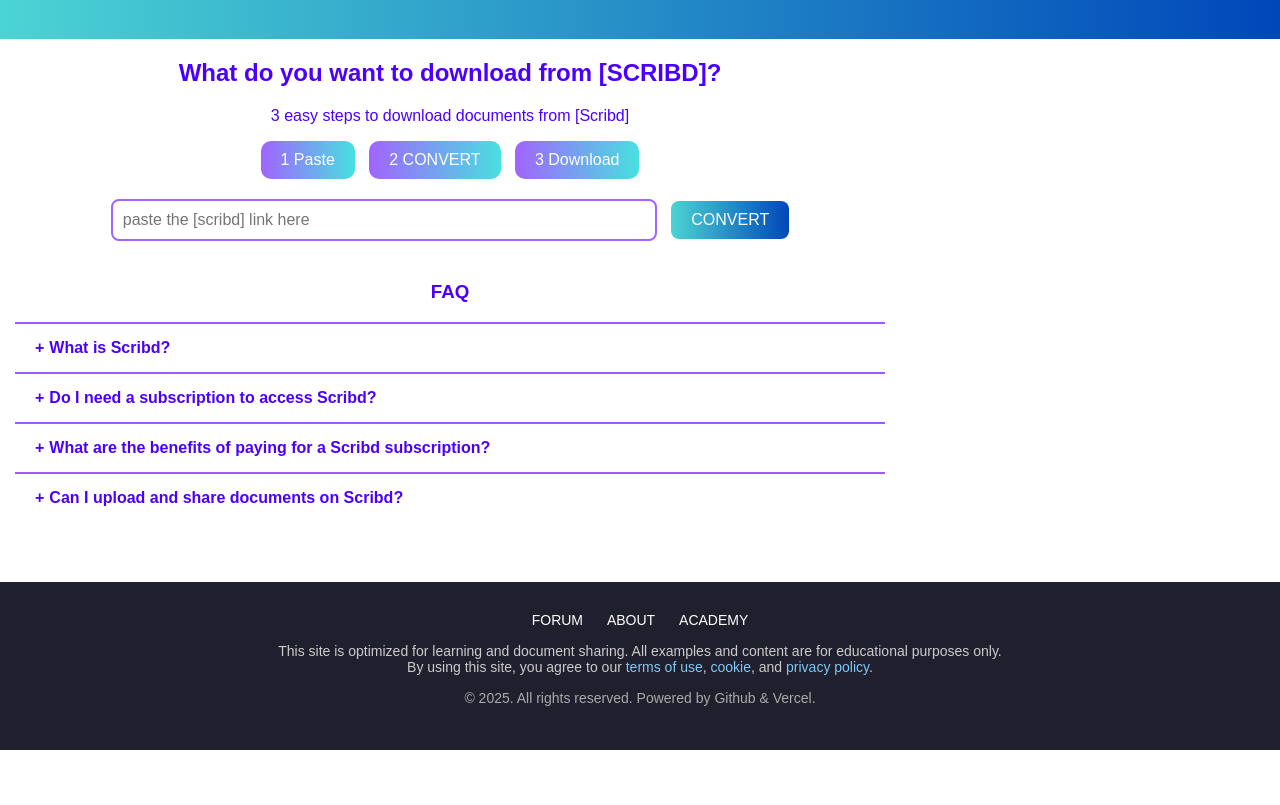
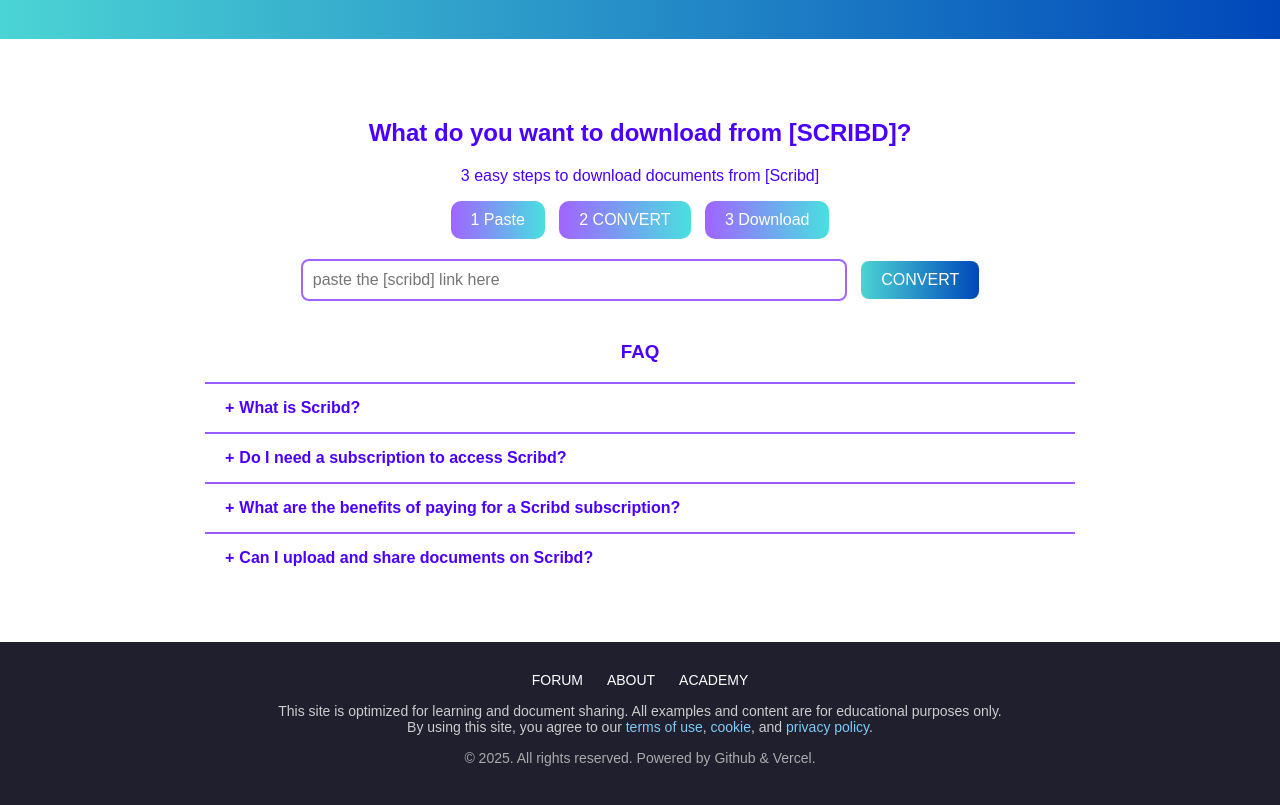
Before and after one commit to zie2store/scrbd, a website: page public/index.html in a window 1280 px wide. Shown: the part 81-886 px from the top of the page. Before the commit the page ends 831 px from the top, so only its background shows below. Drawn offline with Linux system fonts and the light colour scheme.

Commit message:
Update index.html

```diff
--- a/public/index.html
+++ b/public/index.html
@@ -39,7 +39,8 @@
   flex: 1;
   max-width: 900px;
   width: 100%;
-  margin: 60 auto;
+  margin: 0 auto;
+  margin-top: 60px;
   padding: 0 15px;
   box-sizing: border-box;
  }
```
